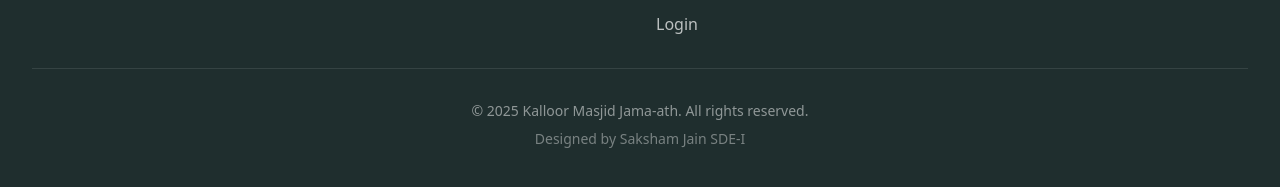
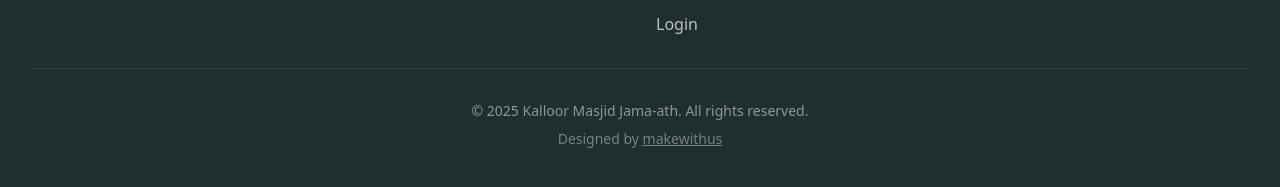
Before and after one commit to makewithus/kmj, a React (Vite) app: page / in a window 1280 px wide. Shown: the part 2698-2885 px from the top of the page. Built offline with nearby package versions, Linux system fonts and the light colour scheme; no server answers.

Commit message:
Change Link in Footer

```diff
--- a/src/components/layout/PublicLayout.jsx
+++ b/src/components/layout/PublicLayout.jsx
@@ -65,10 +65,23 @@ const PublicLayout = () => {
             </div>
           </div>
 
-          <div className="pt-8 border-t border-white/10 text-center text-white/50">
-            <p className="text-xs sm:text-sm wrap-break-words">&copy; 2025 Kalloor Masjid Jama-ath. All rights reserved.</p>
-            <p className="text-xs sm:text-sm mt-2 text-white/40">Designed by Saksham Jain SDE-I</p>
-          </div>
+         <div className="pt-8 border-t border-white/10 text-center text-white/50">
+  <p className="text-xs sm:text-sm wrap-break-word">
+    &copy; 2025 Kalloor Masjid Jama-ath. All rights reserved.
+  </p>
+
+      <p className="text-xs sm:text-sm mt-2 text-white/40">
+        Designed by{" "}
+        <a
+          href="https://makewithus.in"
+          target="_blank"
+          rel="noreferrer"
+          className="underline hover:text-white"
+        >
+          makewithus
+        </a>
+      </p>
+    </div>
         </div>
       </footer>
     </div>
```
